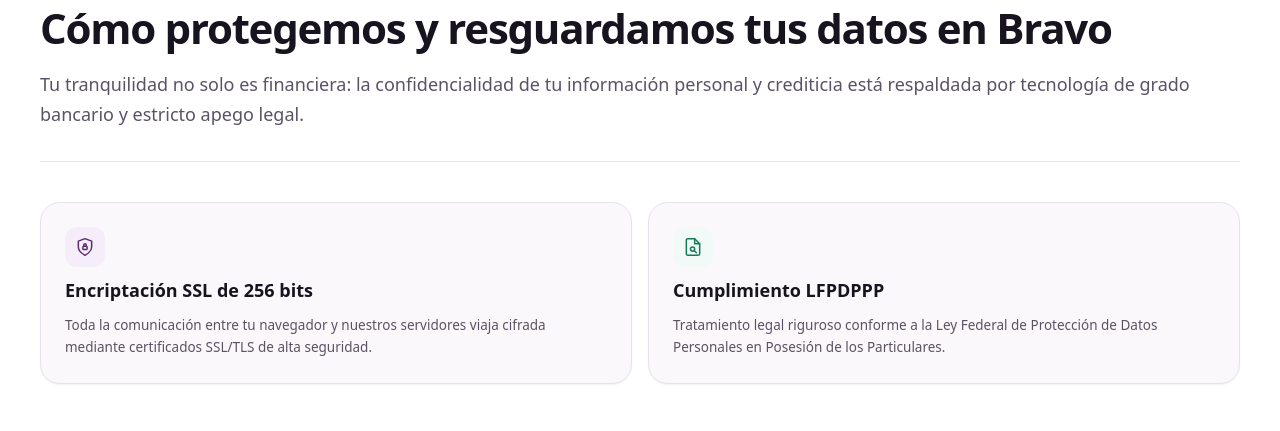
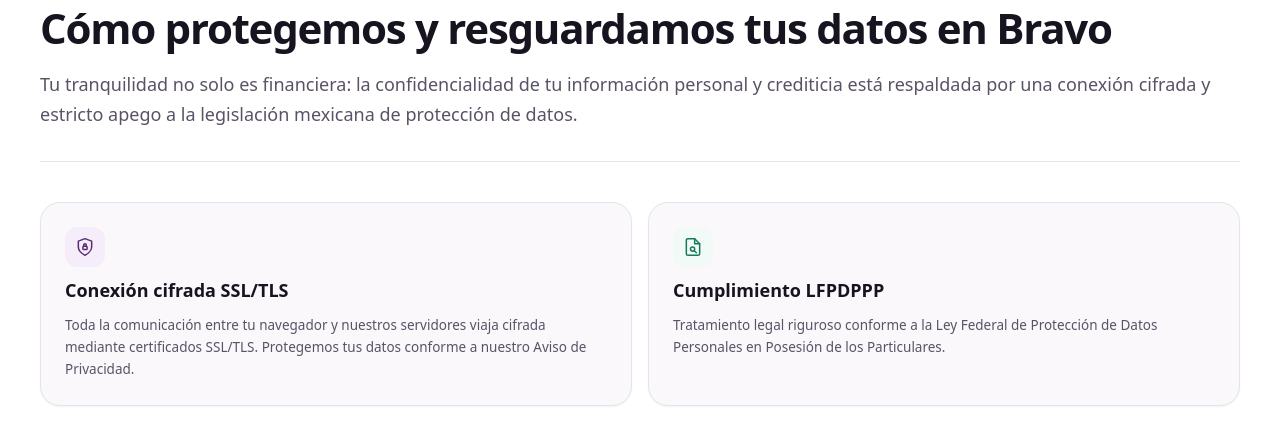
Before and after one commit to marketinggrupoconcentra-gif/bravo, a Next.js app: page /seguridad-de-tus-datos in a window 1280 px wide. Shown: the part 235-666 px from the top of the page. Built offline with nearby package versions, Linux system fonts and the light colour scheme; no server answers; the database is empty.

Commit message:
fix: claims compliance - Buro copy, SSL claim, security page cleanup

```diff
--- a/src/app/(seo)/seguridad-de-tus-datos/page.tsx
+++ b/src/app/(seo)/seguridad-de-tus-datos/page.tsx
@@ -5,8 +5,8 @@ import { FinalCta } from "@/components/sections/FinalCta";
 import { DataProtectionIcon, ReviewCaseIcon } from "@/components/icons/bravo";
 
 export const metadata: Metadata = {
-  title: "Seguridad de tus Datos y Encriptación SSL | Bravo México",
-  description: "Conoce los protocolos de encriptación SSL de 256 bits, cumplimiento LFPDPPP y estándares de ciberseguridad que protegen tu información en Bravo México.",
+  title: "Seguridad de tus Datos y Privacidad | Bravo México",
+  description: "Conoce cómo Bravo México protege tu información personal: conexión cifrada SSL/TLS, cumplimiento LFPDPPP y Aviso de Privacidad Integral.",
 };
 
 export default function SeguridadDatosPage() {
@@ -32,7 +32,7 @@ export default function SeguridadDatosPage() {
             </h1>
 
             <p className="m-0 text-[16.5px] sm:text-[18px] leading-[1.65] text-[#5B5266]">
-              Tu tranquilidad no solo es financiera: la confidencialidad de tu información personal y crediticia está respaldada por tecnología de grado bancario y estricto apego legal.
+              Tu tranquilidad no solo es financiera: la confidencialidad de tu información personal y crediticia está respaldada por una conexión cifrada y estricto apego a la legislación mexicana de protección de datos.
             </p>
           </header>
 
@@ -42,9 +42,9 @@ export default function SeguridadDatosPage() {
                 <div className="w-10 h-10 rounded-xl bg-[#F5EDF9] text-[#5B2C72] flex items-center justify-center">
                   <DataProtectionIcon size={20} />
                 </div>
-                <h3 className="m-0 text-[18px] font-bold text-[#17131F]">Encriptación SSL de 256 bits</h3>
+                <h3 className="m-0 text-[18px] font-bold text-[#17131F]">Conexión cifrada SSL/TLS</h3>
                 <p className="m-0 text-[13.5px] text-[#5B5266] leading-relaxed">
-                  Toda la comunicación entre tu navegador y nuestros servidores viaja cifrada mediante certificados SSL/TLS de alta seguridad.
+                  Toda la comunicación entre tu navegador y nuestros servidores viaja cifrada mediante certificados SSL/TLS. Protegemos tus datos conforme a nuestro Aviso de Privacidad.
                 </p>
               </div>
 
--- a/src/components/interactive/SavingsComparisonInteractive.tsx
+++ b/src/components/interactive/SavingsComparisonInteractive.tsx
@@ -175,7 +175,7 @@ export function SavingsComparisonInteractive() {
               <div className="flex flex-col items-center justify-center gap-1.5 text-[11px] text-[#DDCBE6] text-center mt-2">
                 <div className="flex items-center gap-1.5">
                   <CheckIcon size={13} className="text-[#5ECBDB]" />
-                  <span>Evaluación confidencial y sin impacto en historial crediticio en este paso</span>
+                  <span>Esta evaluación inicial no consulta tu Buró de Crédito</span>
                 </div>
               </div>
             </div>
```
